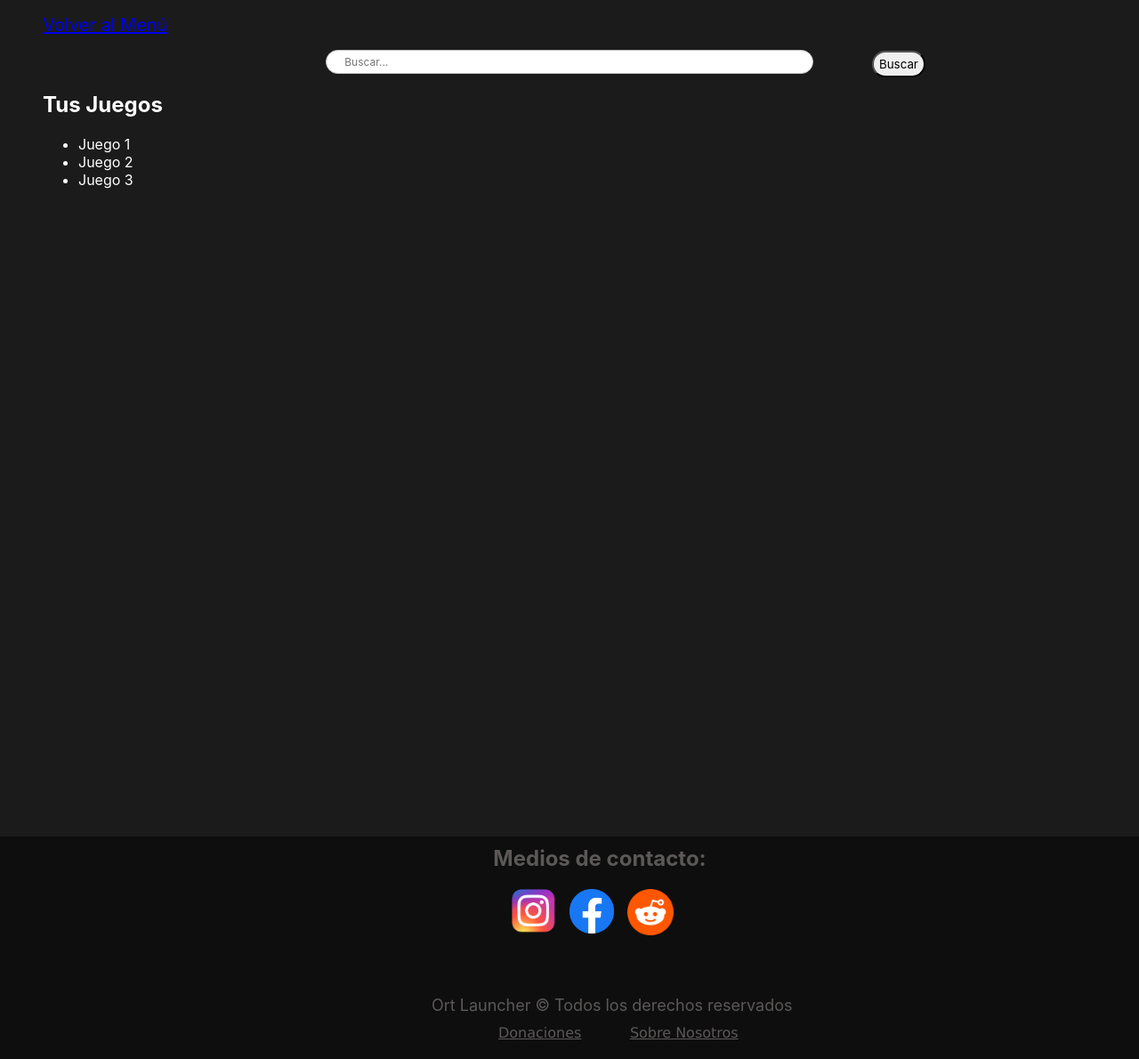
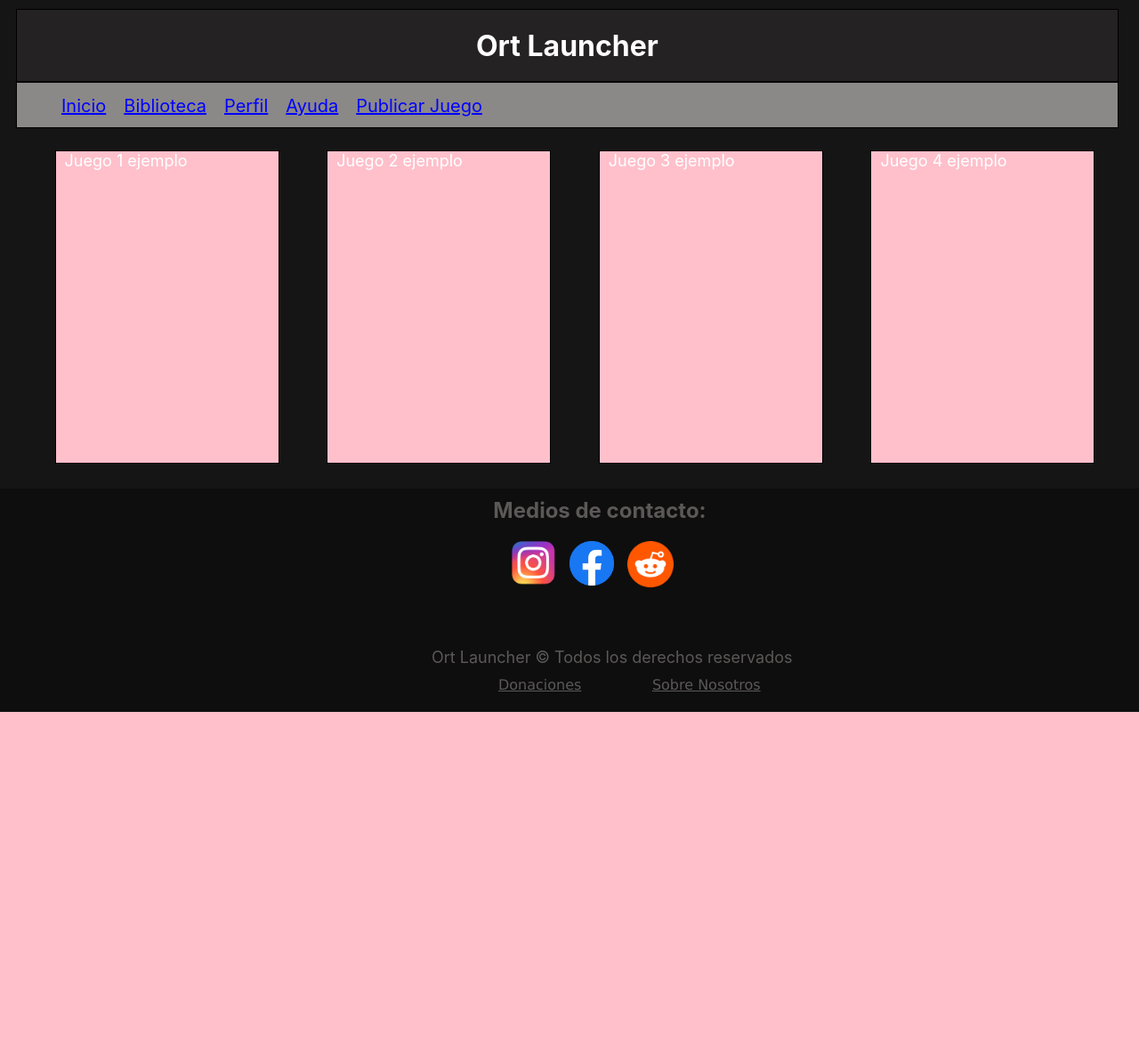
Before and after one commit to fedelaborda/Proyecto2022, a PHP site: page /Proyecto2022/biblioteca.php in a window 1280 px wide; the page is wider, and only the part inside the window is pictured. Shown: that part at 89% size. After the commit the page ends 800 px from the top of that part, so only its background shows below. Run offline with PHP 8.4, Linux system fonts and the light colour scheme.

Commit message:
añadimos la biblioteca y cambios en los estilos

```diff
--- a/biblioteca.php
+++ b/biblioteca.php
@@ -8,43 +8,51 @@
     <link rel="stylesheet" href="estilobiblioteca.css" />
 </head>
 <body>
-    <div id = "buscar">
-        <header>
+        <div id = "container">
+            <header>
+                <h1> Ort Launcher</h1>
+            </header>
 
-        <nav>
+            <nav>
                 <ul>
                     <li>
-                        <a href= "http://localhost/Proyecto2022/index.php">Volver al Menú</a>
+                        <a href= "http://localhost/Proyecto2022/index.php">Inicio</a>
+                    </li>
+                    <li>
+                        <a href= "http://localhost/Proyecto2022/biblioteca.php">Biblioteca</a>
+                    </li>
+                    <li>
+                        <a href= "http://localhost/Proyecto2022/perfil.php">Perfil</a>
+                    </li>
+                    <li>
+                        <a href= "http://localhost/Proyecto2022/ayuda.php">Ayuda</a>
+                    </li>
+                    <li>
+                        <a href= "http://localhost/Proyecto2022/publicarJuego.php">Publicar Juego</a>
                     </li>
                 </ul>
-        </nav>
+            </nav>
+        </div>
 
-        <div class="buscar">
-                <input type="text" placeholder="Buscar..." required>
-            </div>
-            <div class="btnBuscar">
-                <input type="submit" value="Buscar">
+        <div class="juegos">
+            <div class="juego">
+               <label class="j1">Juego 1 ejemplo</label>
             </div>
 
-        </header>
-    </div>
+            <div class="juego">
+               <label class="j2">Juego 2 ejemplo</label>
+            </div>
 
-    <aside class = "costado">
-        <h2>Tus Juegos</h2>
-        <ul>
-            <li>
-                Juego 1
-            </li>
-            <li>
-                Juego 2
-            </li>
-            <li>
-                Juego 3
-            </li>
-        <ul>
-    </aside>
+            <div class="juego">
+               <label class="j3">Juego 3 ejemplo</label>
+            </div>
 
-    <footer>
+            <div class="juego">
+                <label class="j3">Juego 4 ejemplo</label>
+            </div>
+        </div>
+
+        <footer>
           <div class="contenedor">
             <h2 class="titulo">Medios de contacto:</h2>
           </div>
@@ -52,7 +60,7 @@
               <img src="ig.png" width="50px">
           </div>
           <div class="fc">
-                <img src="fc.png" width="50px">
+           <a href="https://www.wattpad.com/amp/837524206"> <img src="fc.png" width="50px"></a>
           </div>
           <div class="redit">
             <img src="redit.png" width="52px">
@@ -61,6 +69,5 @@
           <label class="donar"><a href="http://localhost/ANTEPROYECTO/donaciones.php">Donaciones</a></label>
           <label class="panas"><a href="nuestra informacion">Sobre Nosotros</a></label>
       </footer>
-
 </body>
 </html>
--- a/estilobiblioteca.css
+++ b/estilobiblioteca.css
@@ -1,62 +1,71 @@
 body{
-    background: rgb(27, 27, 27);
+    background: rgb(22, 21, 21);
     font-family: -apple-system, BlinkMacSystemFont, 'Segoe UI', Roboto, Oxygen, Ubuntu, Cantarell, 'Open Sans', 'Helvetica Neue', sans-serif;
+}
+#container{
+    width: 98%;
+    margin: 10px;
     color: white;
 }
 
-nav ul li{
-    position: relative;
-    list-style: none;
-    font-size: 20px;
-    font-family: -apple-system, BlinkMacSystemFont, 'Segoe UI', Roboto, Oxygen, Ubuntu, Cantarell, 'Open Sans', 'Helvetica Neue', sans-serif; ;
-    color: white;
+#container a{
+    color: blue;
 }
 
-.buscar{
-    position: center;
-    top: 5px;
-
-    display: flex;
-    justify-content: center;
+#container a:hover{
+   color:rgb(0, 0, 0);
+   transition:.3s;
 }
 
-.buscar input{
-    position: center;
-    width: 40%;
-    height: 25px;
-    padding: 0 20px;
-    font-size: 12px;
-    font-family: -apple-system, BlinkMacSystemFont, 'Segoe UI', Roboto, Oxygen, Ubuntu, Cantarell, 'Open Sans', 'Helvetica Neue', sans-serif; ;
-    color: #000;
-    outline: none;
-    border: 1px solid silver;
-    border-radius: 30px;
-    line-height: 0px;
+header{
+    background: rgb(36, 34, 34);
+    height: 80px;
+    text-align: center;
+    border: 1.5px solid black;
 }
-.btnBuscar{
-    position: absolute;
-    width: 30px;
-    left: 980px;
-    height: 30px;
-    top: 57px;
+
+nav{
+    background: rgb(139, 136, 136);
+    height: 50px;
+    border: 1.5px solid black;
 }
-input[type="submit"]{
-    border-radius: 25px;
-    height: 30px;
-    font-family: -apple-system, BlinkMacSystemFont, 'Segoe UI', Roboto, Oxygen, Ubuntu, Cantarell, 'Open Sans', 'Helvetica Neue', sans-serif; ;
-    line-height: 0px;
+
+nav ul li{
+        float: left;
+        list-style: none;
+        margin: 10px;
+        font-size: 20px;
+        line-height: 0px;
 }
-input[type="submit"]:hover{
-    border-color: white;
-    transition: .1s;
+.juegos{
+   display: flex;
+   justify-content: space-evenly;
 }
-aside{
-    margin-left: 40px;
+.juego{
+    width: 250px;
+    position: static;
+    margin-top: 15px;
+    border: 1.5px solid black;
+    background-color: pink;
+    margin-left: 12px;
+    height: 350px;
+}
+.juego label{
+   color: white;
+   position: static;
+   font-size: 18px;
+   margin-left: 10px;
+   margin-top: 5px;
+}
+.juego:hover{
+   width: 270px;
+   height: 380px;
+   transition:.3s;
 }
 footer{
     position: relative;
     right: 8px;
-    top: 708px;
+    top: 8px;
     width: 1348px;
     height: 250px;
     background: rgb(14, 14, 14);
@@ -115,7 +124,7 @@
    color: rgb(92, 88, 88);
    border-bottom: blanchedalmond;
    text-align: center;
-   left: 200px;
+   left: 225px;
    top:80px;
 }
 footer a{
--- a/sesionhandler.php
+++ b/sesionhandler.php
@@ -21,7 +21,10 @@
     $result2 = DB::getInstance()->query($query2,array($_POST["mail"],array($_POST["contrasenias"])));
     //en este if comparo la info que pusieron en el POST de contraseña y en el de confirmar, y si son iguales como deberia de ser se ejecuta la funcion query2 que
     // inserta a la base de datos los valores del mail y la contrseña haciendo asi que ya queden dentro de la base de datos
+
+
 }
+
 
 else{
     echo "Confirme su contrseña!!";
```
Also changed, not shown: estilos.css (+16 -1 lines).
